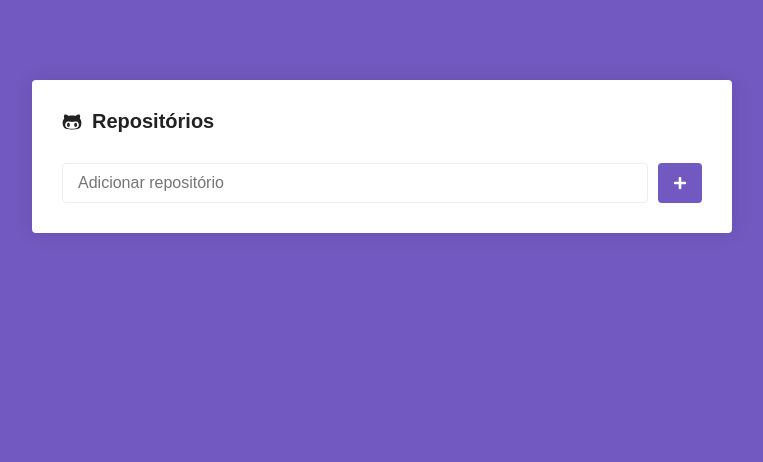
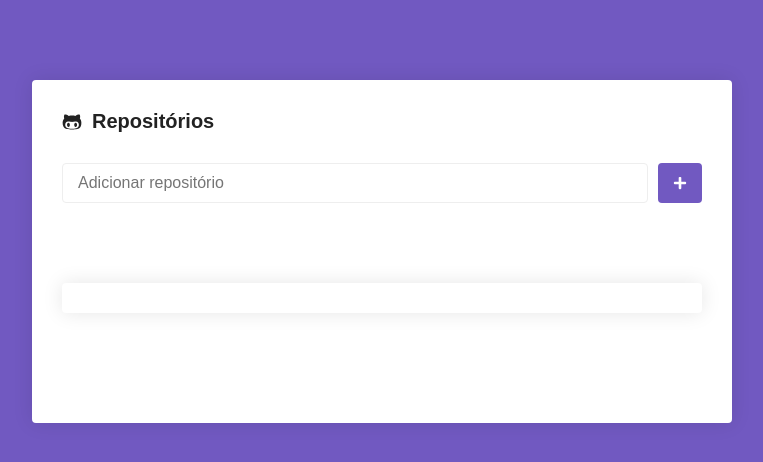
Before and after one commit to ryanalencar/GitRepo, a React (Create React App) app: page / in a window 1280 px wide. Shown: the top 462 px of the page, without its empty margins (258-1021 px from the left). Built offline with nearby package versions, Linux system fonts and the light colour scheme; the HTML template or start-up script is replaced by a standard one.

Commit message:
feat: listing repositories

```diff
--- a/src/pages/Main/index.js
+++ b/src/pages/Main/index.js
@@ -1,7 +1,7 @@
 import React, { Component } from 'react';
 import { FaGithubAlt, FaPlus, FaSpinner } from 'react-icons/fa';
 
-import { Container, Form, SubmitButton } from './styles';
+import { Container, Form, SubmitButton, List } from './styles';
 
 import api from '../../services/api';
 
@@ -43,7 +43,7 @@
   };
 
   render() {
-    const { newRepo, loading } = this.state;
+    const { newRepo, loading, repositories } = this.state;
 
     return (
       <Container>
@@ -68,6 +68,14 @@
             )}
           </SubmitButton>
         </Form>
+        <List>
+          {repositories.map((repo) => (
+            <li key={repo.name}>
+              <span>{repo.name}</span>
+              <a href="">Detalhes</a>
+            </li>
+          ))}
+        </List>
       </Container>
     );
   }
--- a/src/pages/Main/styles.js
+++ b/src/pages/Main/styles.js
@@ -70,3 +70,32 @@
       }
     `}
 `;
+
+export const List = styled.ul`
+  max-width: 700px;
+  background-color: #fff;
+  border-radius: 4px;
+  box-shadow: 0 0 20px rgba(0, 0, 0, 0.1);
+  padding: 15px;
+  margin: 80px auto;
+
+  list-style: none;
+
+  li {
+    padding: 15px 0;
+    display: flex;
+    flex-direction: row;
+    justify-content: space-between;
+    align-items: center;
+
+    & + li {
+      border-top: 2px solid #eee;
+    }
+
+    a {
+      font-weight: lighter;
+      color: #7159c1;
+      text-decoration: none;
+    }
+  }
+`;
```
